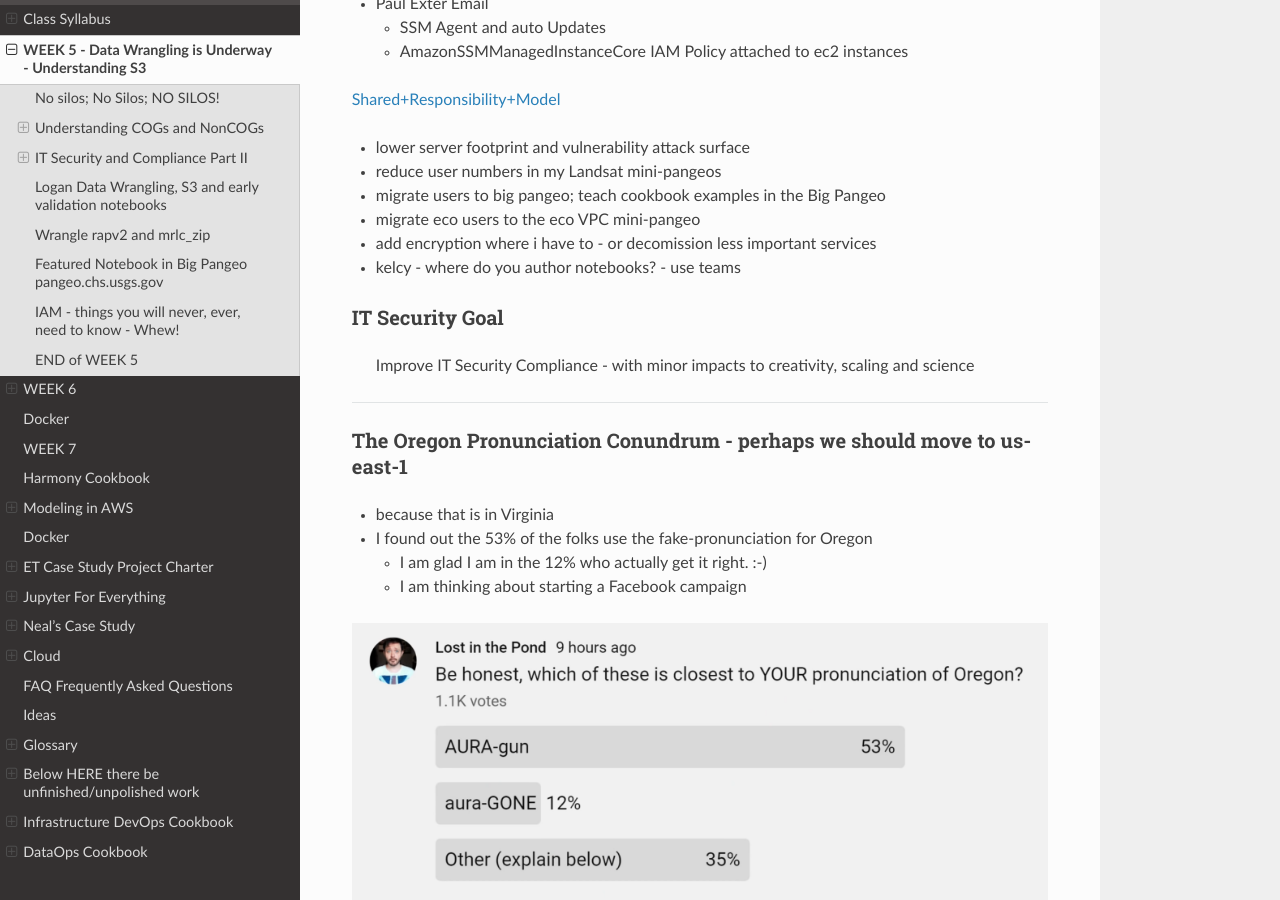
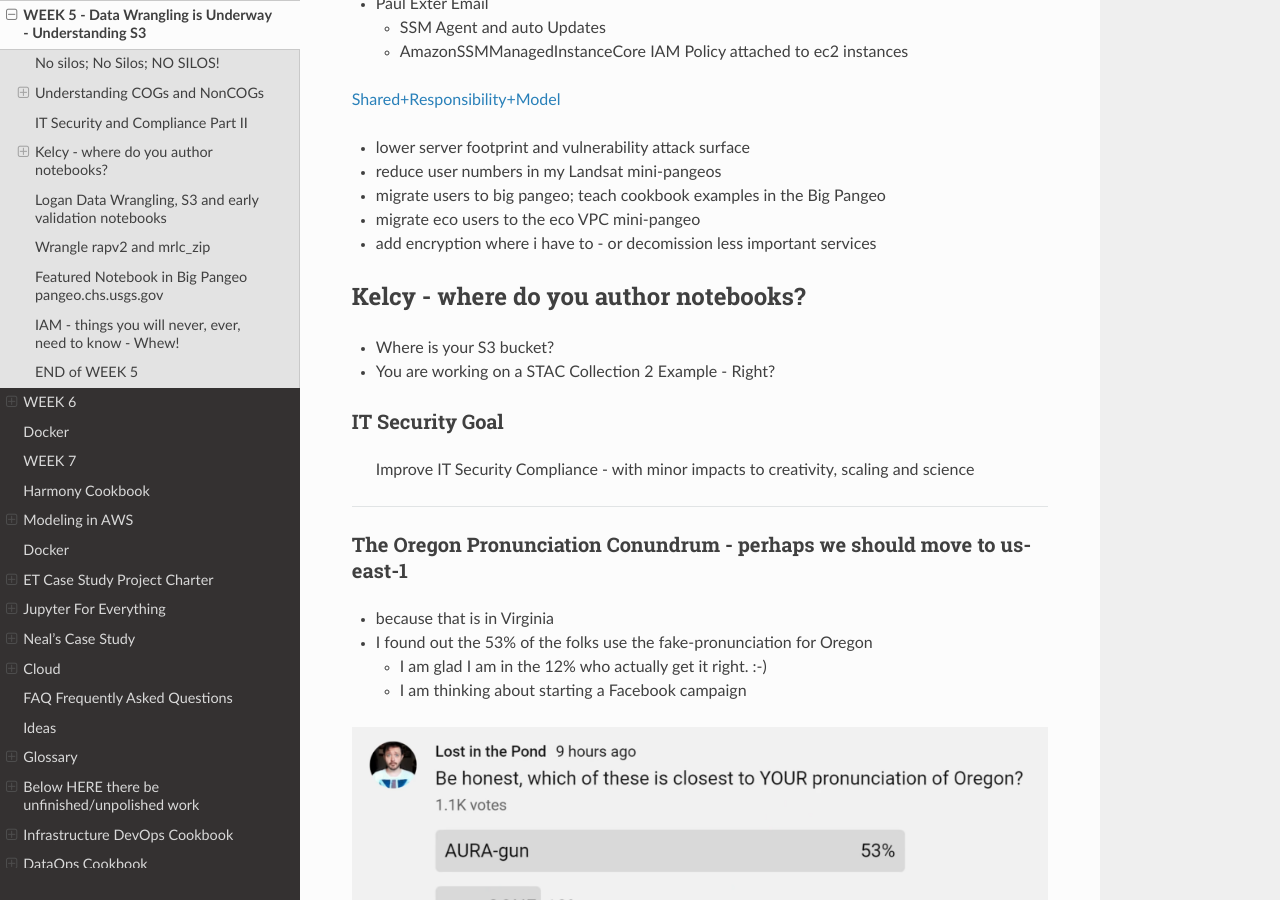
Before and after one commit to tonybutzer/harmony-docs, a Sphinx documentation site: the page built from documentation/source/05week.md, in a window 1280 px wide and 900 px high, scrolled down 1576 px. Built offline with Sphinx 7.4.7 and the Read the Docs theme 2.0.0, drawn with Linux system fonts in a browser that asks for light colours; pages that are not in the unit, such as notebooks, are missing from menus.

Commit message:
automatic git update from Makefile

```diff
--- a/documentation/source/05week.md
+++ b/documentation/source/05week.md
@@ -62,7 +62,11 @@ Cheers,
 - migrate users to big pangeo; teach cookbook examples in the Big Pangeo
 - migrate eco users to the eco VPC mini-pangeo
 - add encryption where i have to - or decomission less important services
-- kelcy - where do you author notebooks? - use teams
+
+
+## Kelcy - where do you author notebooks?
+- Where is your S3 bucket?
+- You are working on a STAC Collection 2 Example - Right?
 
 ### IT Security Goal
 > Improve IT Security Compliance - with minor impacts to creativity, scaling and science
```
